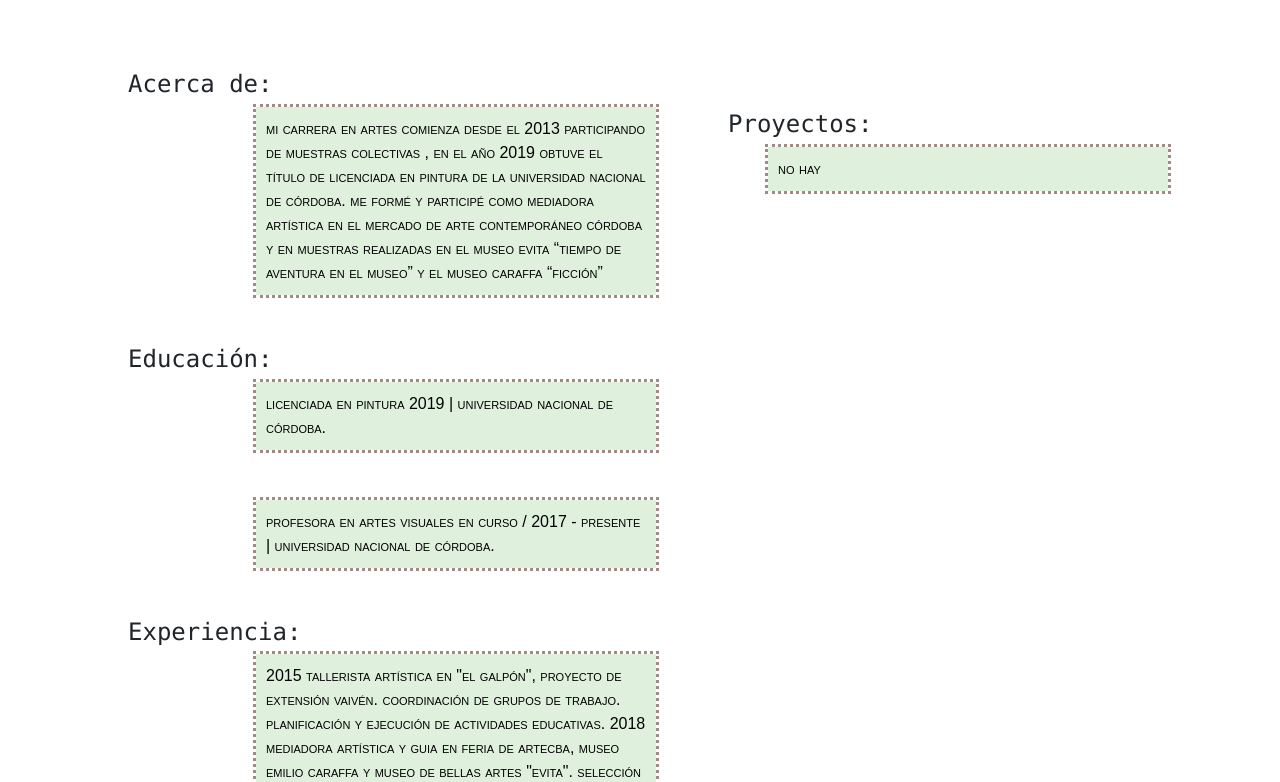
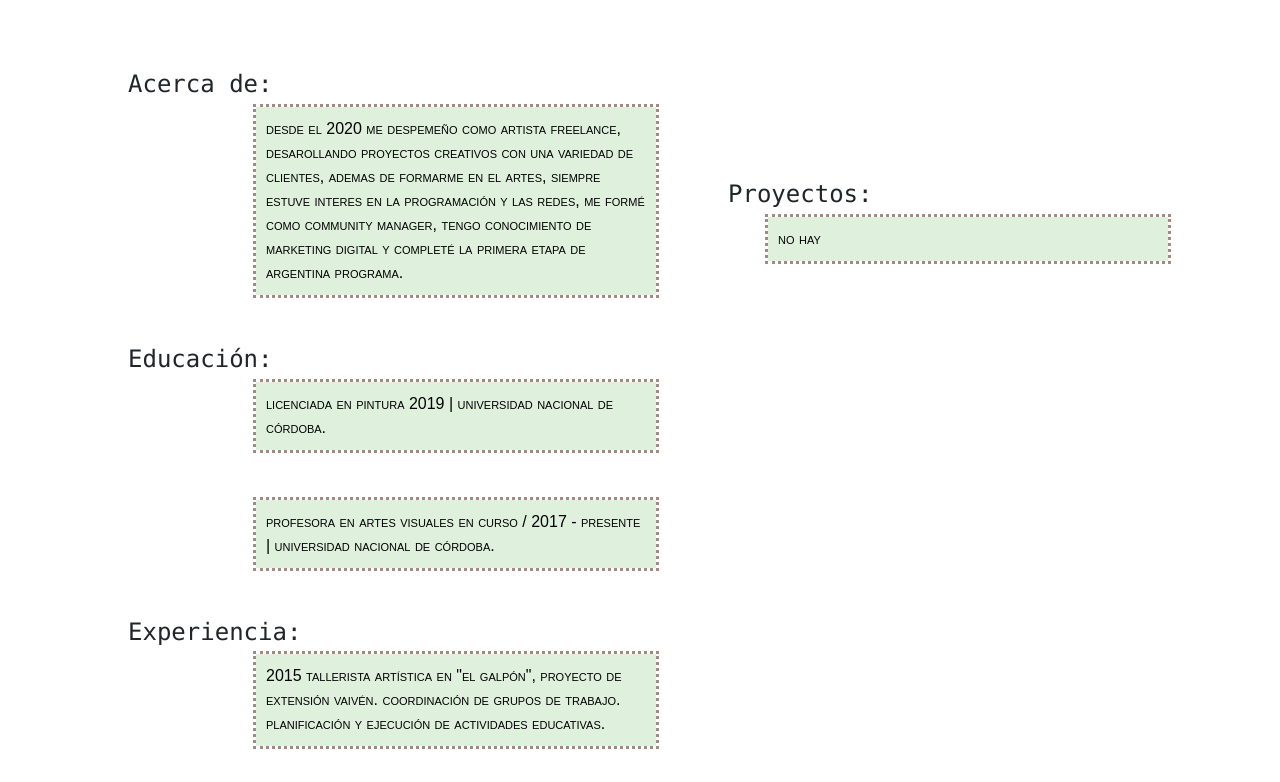
Before and after one commit to mrtinz/portafolio-frontend, an Angular app in the folder proyecto/: page / in a window 1280 px wide. Shown: the part 458-1240 px from the top of the page. Built offline with nearby package versions, Linux system fonts and the light colour scheme.

Commit message:
nueva info

```diff
--- a/proyecto/src/app/componentes/acerca-de/acerca-de.component.html
+++ b/proyecto/src/app/componentes/acerca-de/acerca-de.component.html
@@ -3,8 +3,11 @@
 <div class="info">
 <div id="Acercade">
   <p>
-   Mi carrera en artes comienza desde el 2013 participando de muestras colectivas , en el año 2019 obtuve el Título de Licenciada en Pintura de la Universidad Nacional de Córdoba.
-    Me formé y participé como Mediadora Artística en el Mercado de Arte Contemporáneo Córdoba y en muestras realizadas en el Museo Evita “Tiempo de Aventura en el Museo” y el Museo Caraffa “FICCIÓN”
+Desde el 2020 me despemeño como artista freelance,
+desarollando proyectos creativos con una variedad de clientes, ademas de formarme en el artes,
+siempre estuve interes en la programación y las redes,
+me formé como community manager, tengo conocimiento de marketing digital
+ y completé la primera etapa de argentina programa.
 </p></div>
 </div>
 <h3>
@@ -26,8 +29,8 @@ Educación:
 
           Coordinación de grupos de trabajo.
           Planificación y ejecución de actividades
-        educativas.
-       2018 Mediadora Artística y Guia en Feria de
+        educativas.</p>
+    <p>  2018 Mediadora Artística y Guia en Feria de
       arteCBA, Museo Emilio Caraffa y Museo de
       Bellas Artes "Evita".
       Selección y organización de información según la
```
Also changed, not shown: proyecto/src/app/app.component.html (+0 -10 lines).
